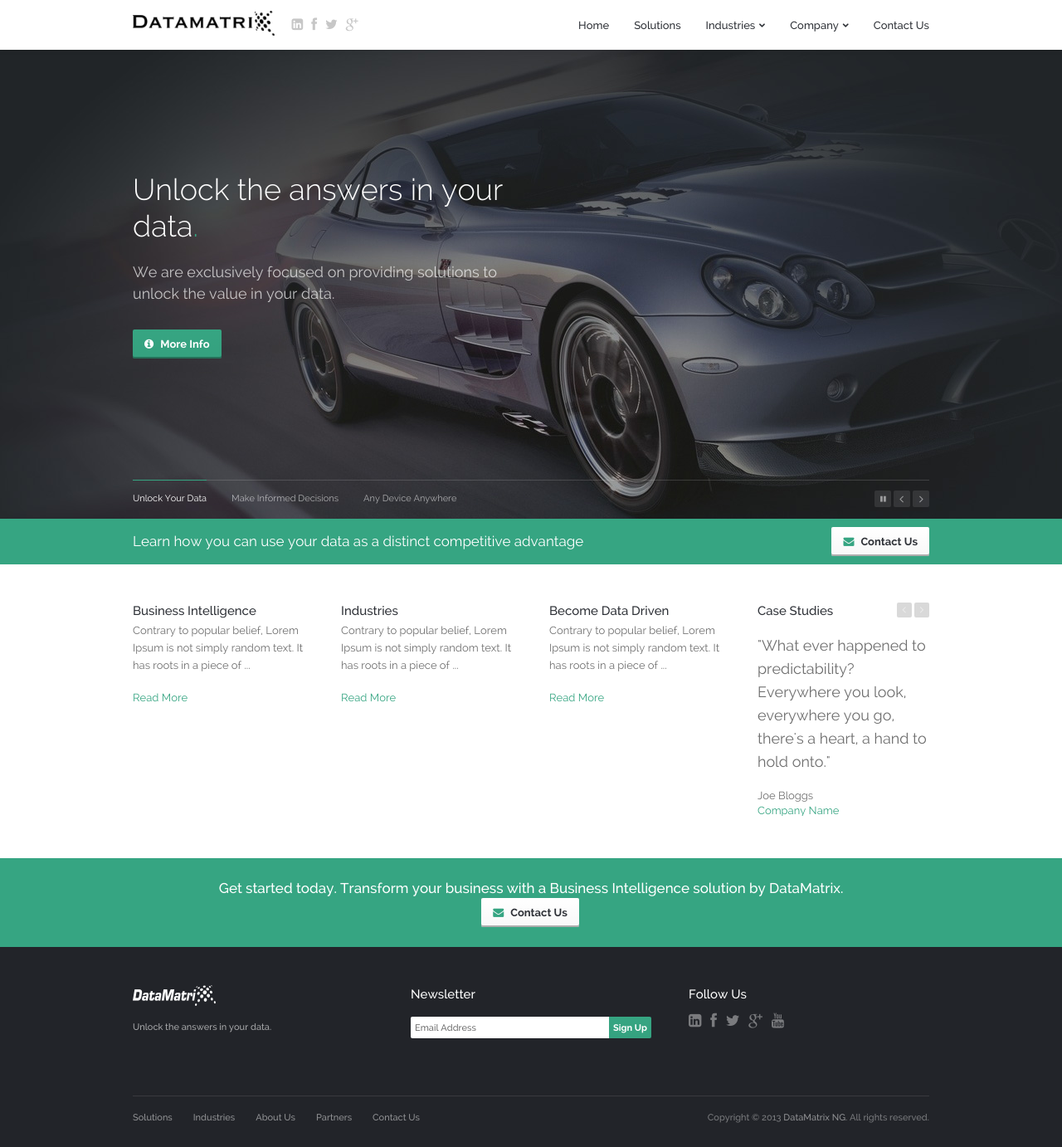
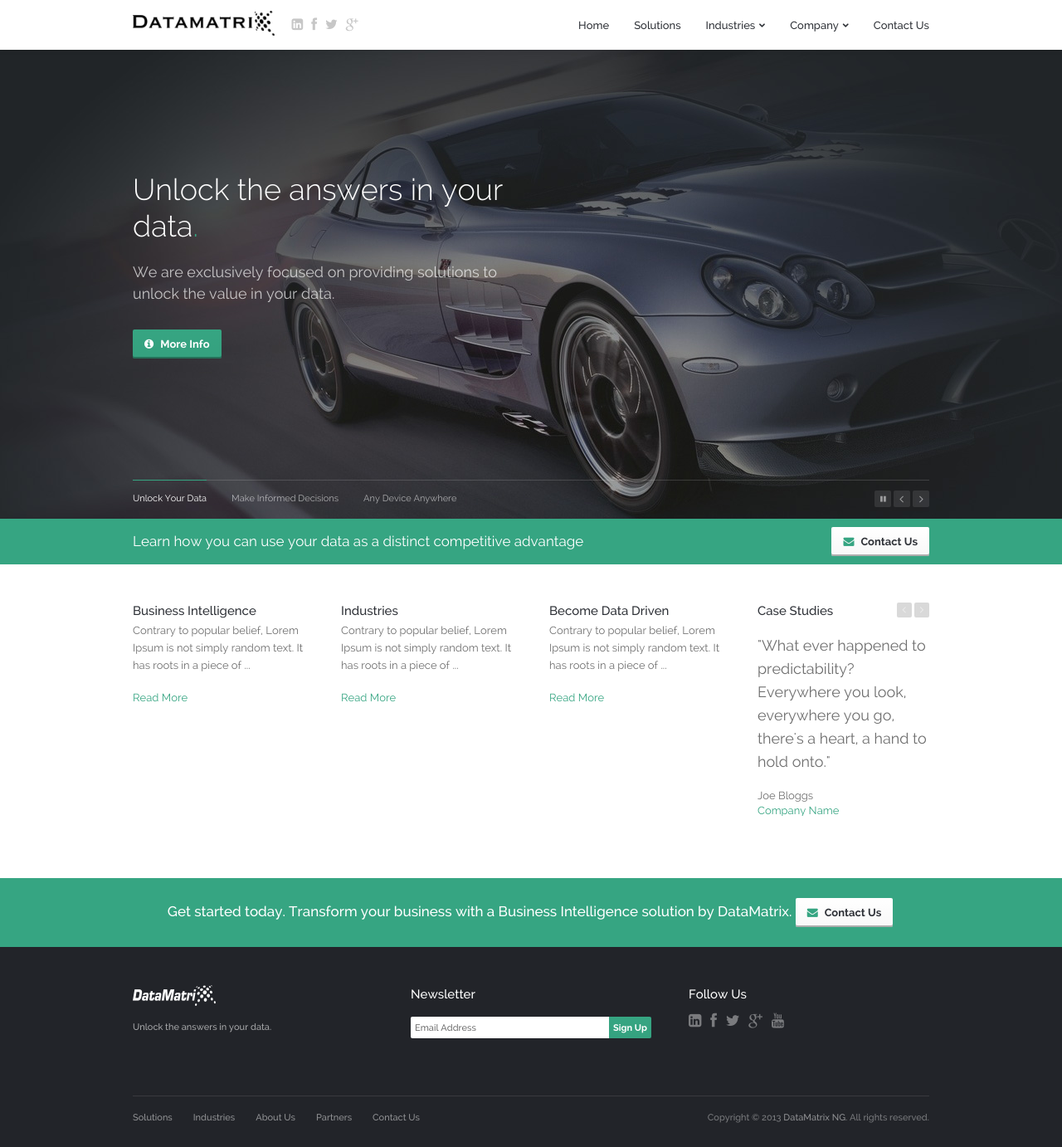
Before and after one commit to dtmtx/dtmtx.github.io, a Jekyll site: the page built from index.html, in a window 1280 px wide and 1382 px high. Shown: the whole window at 83% size. Built offline with Jekyll 4.4.1, drawn with Linux system fonts in a browser that asks for light colours; Markdown is read by kramdown in place of the engine named in the settings.

Commit message:
content update

```diff
--- a/_includes/foot.html
+++ b/_includes/foot.html
@@ -19,9 +19,9 @@
 					<div class="content-width">
 						<!-- Text -->
 						Get started today. Transform your business with a Business Intelligence solution by DataMatrix.
+						<!-- Button -->
+		              	<a class="button white" href="#"><i class="fa fa-envelope"></i>Contact Us</a>
 					</div>
-					<!-- Button -->
-		              <a class="button white" href="#"><i class="fa fa-envelope"></i>Contact Us</a>
 				</div>
 				<!-- ~~~~~~~~~~~~~~~~~~~~~~~~~~~~~~~~~~~~~~~~~~~~~~~~~~~~~~~~~~~~~~~~~~~~~ -->
 				<!-- END Footer Infobar -->
```
